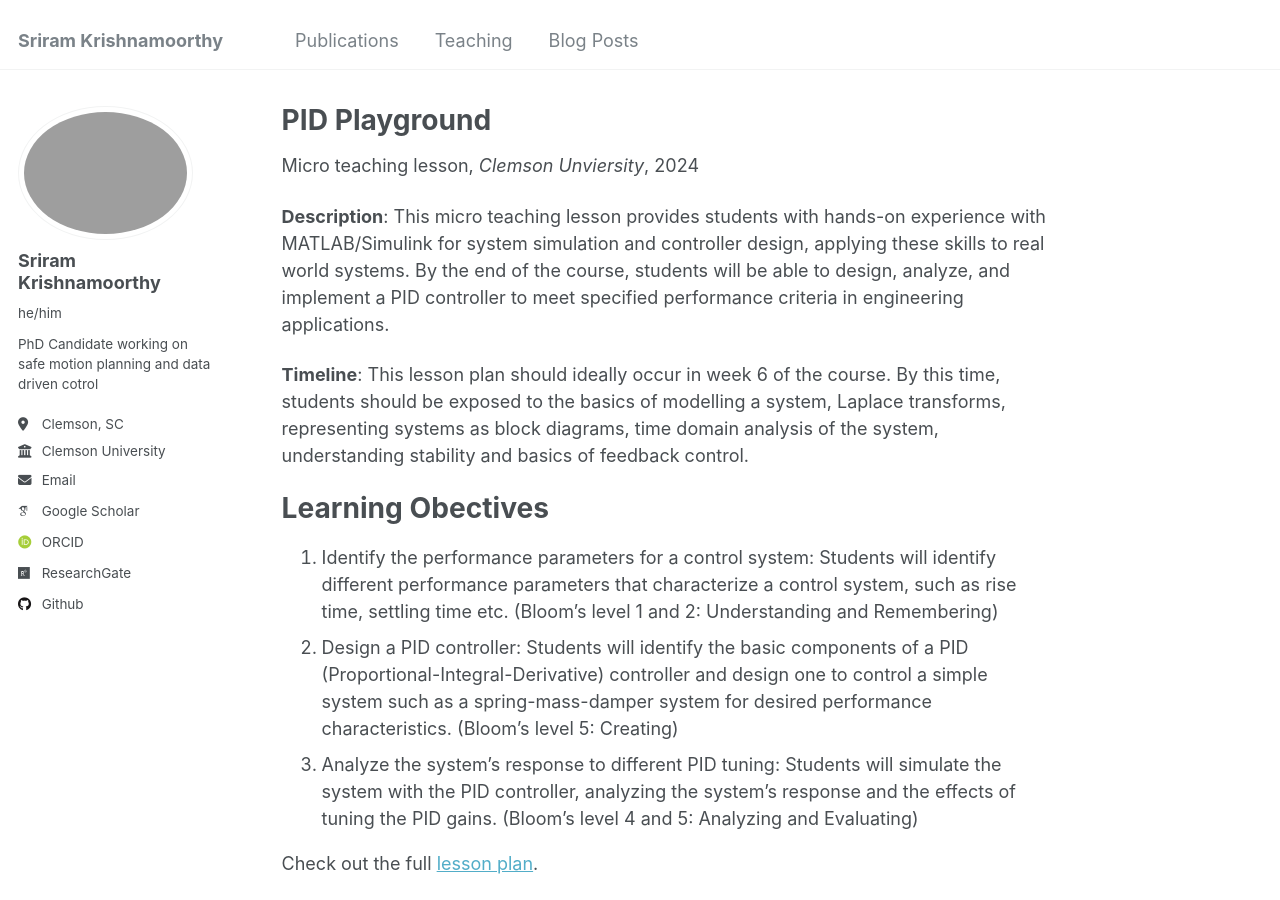
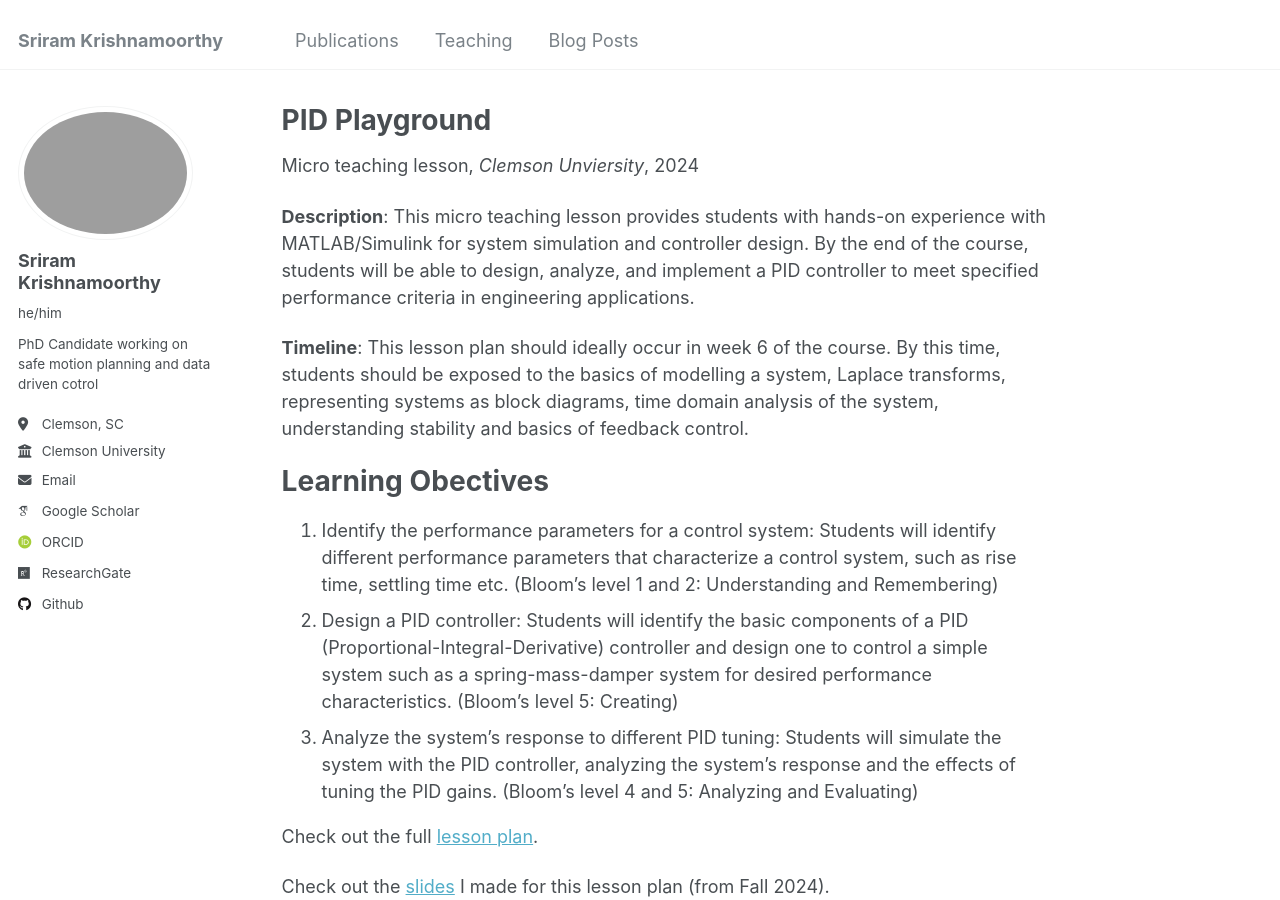
Before and after one commit to sriram-2502/sriram-2502.github.io, a Jekyll site: the page built from _teaching/2024-fall-micro-teaching.md, in a window 1280 px wide and 900 px high. Built offline with Jekyll 4.4.1, drawn with Linux system fonts in a browser that asks for light colours; some web fonts are replaced.

Commit message:
renamed files

```diff
--- a/_teaching/2024-fall-micro-teaching.md
+++ b/_teaching/2024-fall-micro-teaching.md
@@ -2,13 +2,13 @@
 title: "PID Playground"
 collection: teaching
 type: "Micro teaching lesson"
-permalink: /teaching/pid-playground
+permalink: /teaching/2024-fall-micro-teaching
 venue: "Clemson Unviersity"
 date: 2024-12-05
 location: "CLemson, USA"
 ---
 
-**Description**: This micro teaching lesson provides students with hands-on experience with MATLAB/Simulink for system simulation and controller design, applying these skills to real world systems. By the end of the course, students will be able to design, analyze, and implement a PID controller to meet specified performance criteria in engineering applications.
+**Description**: This micro teaching lesson provides students with hands-on experience with MATLAB/Simulink for system simulation and controller design. By the end of the course, students will be able to design, analyze, and implement a PID controller to meet specified performance criteria in engineering applications.
 
 **Timeline**: This lesson plan should ideally occur in week 6 of the course. By this time, students should be exposed to the basics of modelling a system, Laplace transforms, representing systems as block diagrams, time domain analysis of the system, understanding stability and basics of feedback control.
 
```
